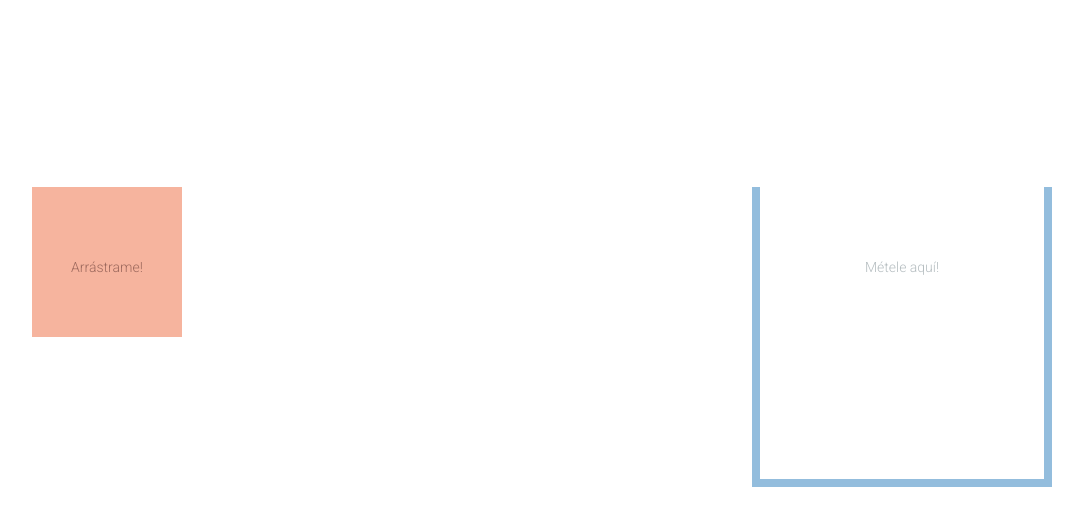
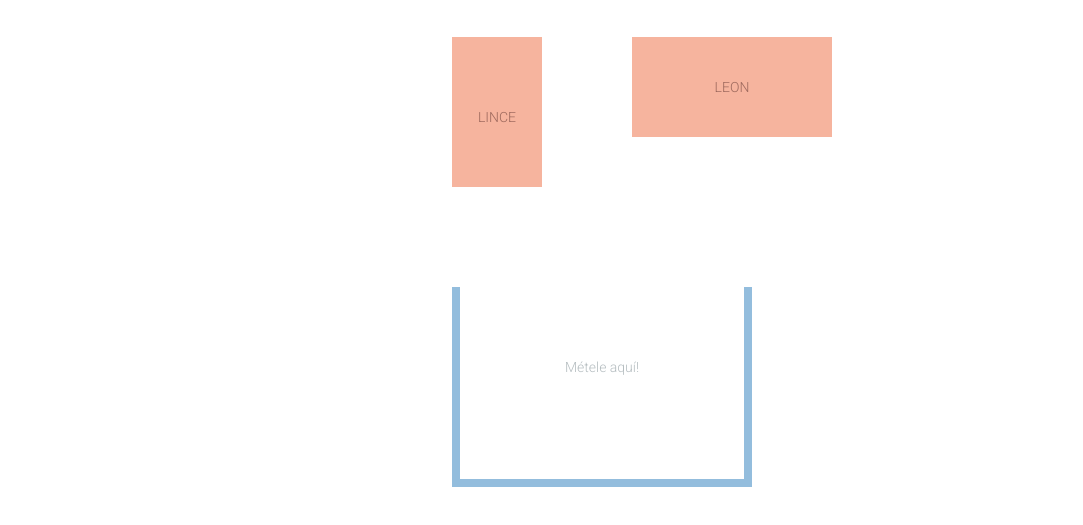
Before and after one commit to meegido/animals-extinction-game, a plain HTML site: page index.html in a window 1280 px wide. Shown: the part 63-588 px from the top of the page, without its empty margins (48-1131 px from the left). Drawn offline with nearby package versions, Linux system fonts and the light colour scheme; files that its build step writes are made by us from their sources.

Commit message:
two elements draggables

```diff
--- a/index.html
+++ b/index.html
@@ -15,8 +15,11 @@
 
     <div class="container-fluid universe">
       <h1 class="text-center title">Animles en extinción</h1>
-      <div id="draggable-element" class="text-center drag ui-widget-content">
-        <p>Arrástrame!</p>
+      <div class="lince text-center drag ui-widget-content">
+        <p>LINCE</p>
+      </div>
+      <div id="#leon" class=" leon text-center drag1 ui-widget-content">
+        <p>LEON</p>
       </div>
       <div id="droppable-element" class="text-center drop ui-widget-header">
         <p>Métele aquí!</p>
--- a/js/game.js
+++ b/js/game.js
@@ -1,18 +1,8 @@
-var lince = new Animal;
-var tigre = new Animal;
-var dropLince = new DropContainer;
-var dropTigre = new DropContainer;
-var player1 = new Player;
-
-
 
 $(document).ready(function(){
   $( function() {
-    $( "#draggable-element" ).draggable({
-      cursor: 'move',
-      revert: function() {
-        return false;
-      }
+    $( ".leon, .lince" ).draggable({
+      cursor: 'move'
     });
 
     $( "#droppable-element" ).droppable({
@@ -28,6 +18,6 @@ $(document).ready(function(){
 });
 
 //Esta comprobación va al final de cada drag
-// Game.prototype.checkCoincidence = function(animal, container) {
+// Animal.prototype.checkCoincidence = function(animal, dropContainer) {
 //   return animalLince.extintionStatus === container1.categoryStatus
 // }
--- a/scss/main.scss
+++ b/scss/main.scss
@@ -10,14 +10,6 @@ body {
 
 .universe {
   position: relative;
-}
-
-.drag {
-  background-color: #f6b49e;
-  p {
-    padding-top: 70px;
-    color: #9d695d;
-  }
 }
 
 .drop {
@@ -35,18 +27,36 @@ body {
   border-color: #FFA500;
 }
 
-#draggable-element {
-  width: 150px;
+.leon {
+  width: 200px;
+  height: 100px;
+  position: absolute;
+  top: 100px;
+  left: 680px;
+  background-color: #f6b49e;
+  p {
+    padding-top: 40px;
+    color: #9d695d;
+  }
+}
+
+.lince {
+  width: 90px;
   height: 150px;
   position: absolute;
-  top: 250px;
-  left: 80px;
+  top: 100px;
+  left: 500px;
+  background-color: #f6b49e;
+  p {
+    padding-top: 70px;
+    color: #9d695d;
+  }
 }
 
 #droppable-element {
   width: 300px;
-  height: 300px;
+  height: 200px;
   position: absolute;
-  top: 250px;
-  left: 800px;
+  top: 350px;
+  left: 500px;
 }
--- a/src/animalsStructure.js
+++ b/src/animalsStructure.js
@@ -1,4 +1,4 @@
-function Animal() {
+function Animal(name, extintionStatus, isCorrect) {
   this.name = name,
   this.image = image,
   this.extintionStatus = extintionStatus,
@@ -9,5 +9,7 @@ function Animal() {
 
 
 Animal.prototype.dragAnimal = function() {
-//tento que poder coger un animal o div en el dom con id dentro de la función droppable.
+  var linceDraggable = $(".lince");
+  var leonDraggable = $(".leon");
+//tengo que poder coger un animal o div en el dom con id dentro de la función droppable.
 }
--- a/src/dropContainerStructure.js
+++ b/src/dropContainerStructure.js
@@ -1,9 +1,9 @@
-function DropContainer(animal) {
+function DropContainer(animal, extintionCategory) {
   this.extintionCategory = extintionCategory,
   this.quantityInside = quantityInside
 }
 
 
-Container.prototype.acceptAnimal = function(animal) {
-
+DropContainer.prototype.acceptAnimal = function(animal) {
+  var containerDropable = $("#droppable-element")
 }
--- a/src/gameStructure.js
+++ b/src/gameStructure.js
@@ -1,10 +1,9 @@
 function Game() {
-  this.animalLince = new Animal("Lince", image, "extinct", "spain", drop)
+  this.animalLince = new Animal("Lince", "extinct", true)
+  this.animalLeon = new Anima("Leon", "noExtinct", false)
   this.player = new Player(guesses, score),
   this.dropContainer = new dropContainer()
 }
-
-
 
 Game.prototype.startGame = function() {
 
--- a/src/playerStructure.js
+++ b/src/playerStructure.js
@@ -1,6 +1,5 @@
-function Player(animal, dropContainer) {
+function Player(counterGuesses, animal, dropContainer) {
   this.counterGuesses = counterGuesses
-
 }
 
 
@@ -9,5 +8,5 @@ Player.prototype.updateGuesses = function() {
 }
 
 Player.prototype.updateScore = function() {
-
+  this.counterGuesses += updateGuesses()
 }
```
Also changed, not shown: scss/main.min.css.
